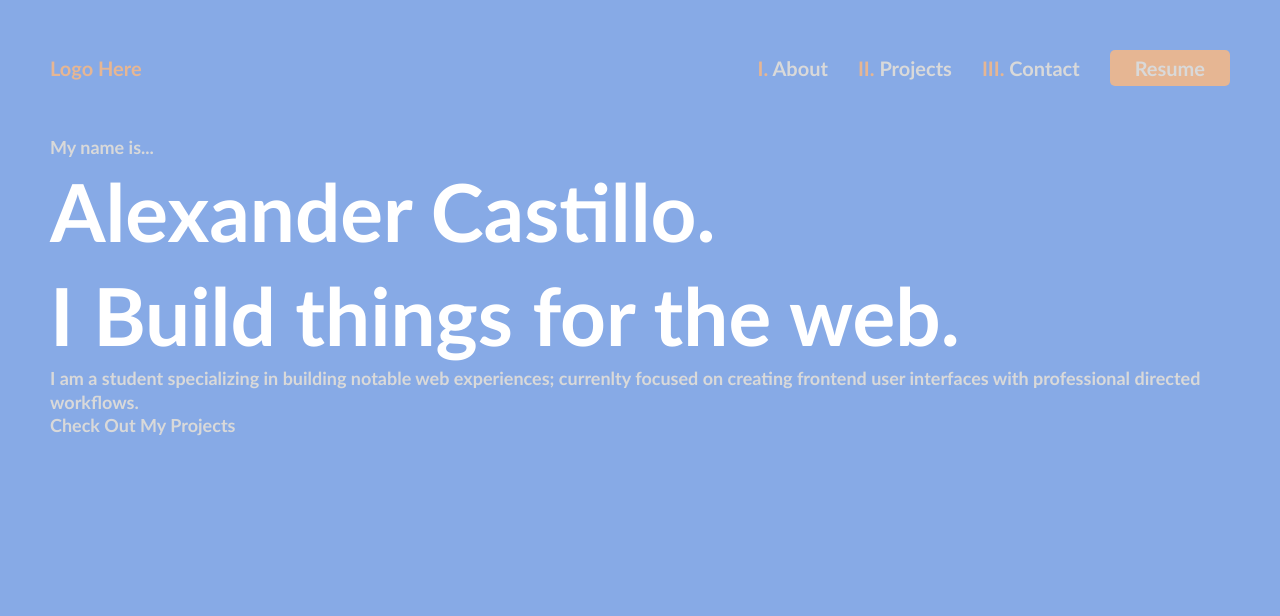
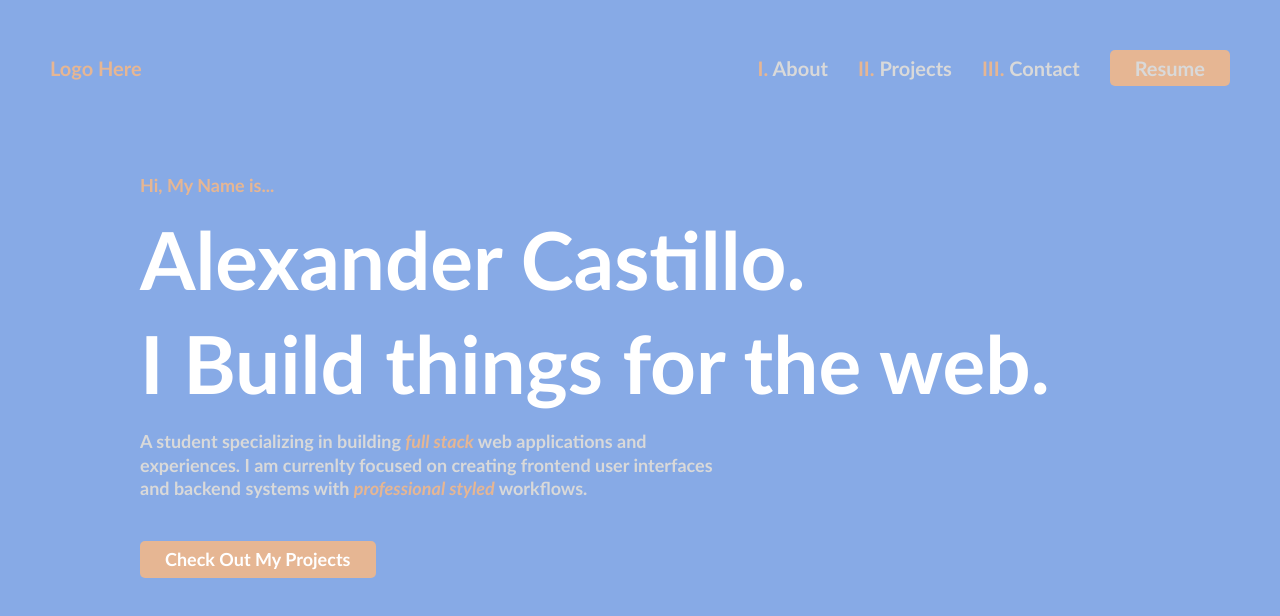
Before and after one commit to xelacast/personal-site, a React (Create React App) app: page / in a window 1280 px wide. Shown: the top 616 px of the page. Built offline with nearby package versions, Linux system fonts and the light colour scheme.

Commit message:
refactored hero css modules

```diff
--- a/src/components/Hero.js
+++ b/src/components/Hero.js
@@ -1,14 +1,16 @@
+import styles from '../styles/Hero.module.css';
 const content = require('../content.json');
 
 const Hero = () => {
   return (
-    <section id="hero">
-      <div className="heroContainer">
-        <p class="heroIntro">{content.intro}</p>
-        <h1 class="hero top">{content.name}</h1>
-        <h1 class="hero bottom">{content.statement}</h1>
-        <p class="heroText">{content.heroText}</p>
+    <section id={styles.hero} className={styles.hero}>
+      <div className={styles.heroContainer}>
+        <p className={styles.intro}>Hi, My Name is...</p>
+        <h1 className={styles.heading}>Alexander Castillo.</h1>
+        <h1 className={styles.heading}>I Build things for the web.</h1>
+        <p className={styles.heroText}>A student specializing in building <em><span>full stack</span></em> web applications and experiences. I am currenlty focused on creating frontend user interfaces and backend systems with <em><span> professional styled</span></em> workflows.</p>
         <a
+        className={`${styles.projects}  ${styles.button}`}
         href="https://www.github.com/alexjohn7516"
         target="_blank"
         rel="noreferrer">
--- /dev/null
+++ b/src/styles/Hero.module.css
@@ -0,0 +1,68 @@
+.hero {
+  margin: 0 auto;
+  width: 100%;
+  height: 60vh;
+  display: flex;
+  justify-content: center;
+  align-items: center;
+}
+
+.heroContainer {
+  margin: 0 auto;
+}
+
+.intro {
+  color: var(--secondary-col);
+  margin-bottom: 15px;
+}
+
+
+.heading:nth-child(3) {
+  margin-bottom: 25px;
+}
+
+.button {
+  color: var(--subtitle-col) !important;
+  background-color: var(--secondary-col);
+  padding: 7px 25px;
+  border-radius: 5px;
+  transition: all 0.2s ease;
+  display: inline-block;
+  margin-top: 30px;
+}
+
+.button:hover,
+.button:active {
+  background-color: #F29B8F;
+}
+
+
+@media screen and (min-width: 768px) {
+  .hero {
+    width: 90vw;
+  }
+
+  .heroText {
+    width: 60%;
+  }
+
+  .button {
+    margin-top: 40px;
+  }
+
+  .heading:nth-child(3) {
+    margin-bottom: 15px;
+  }
+
+
+.intro {
+  color: var(--secondary-col);
+  margin-bottom: 10px;
+}
+}
+
+@media screen and (min-width: 1100px) {
+  .hero {
+    width: 1000px;
+  }
+}
--- a/src/styles/Nav.module.css
+++ b/src/styles/Nav.module.css
@@ -1,6 +1,8 @@
 .nav {
   margin: 50px auto;
-  padding: 0 50px;
+  padding: 0 4vw;
+  width: 100%;
+  transition: 0.2s ease;
 }
 
 ul.navBar {
@@ -46,3 +48,9 @@ ul.navBar {
 .button:active {
   background-color: #F29B8F;
 }
+
+@media screen and (min-width: 768px) {
+  .nav {
+    padding: 0 50px;
+  }
+}
--- a/src/styles/index.css
+++ b/src/styles/index.css
@@ -107,11 +107,14 @@ nav ul {
 }
 
 #body {
-  padding: 0 50px;
+  padding: 0 4vw;
+  transition: 0.2s ease;
 }
 
 @media screen and (min-width: 768px) {
-
+  #body {
+    padding: 0 50px;
+  }
 }
 
 @media screen and (min-width: 900px) {
```
